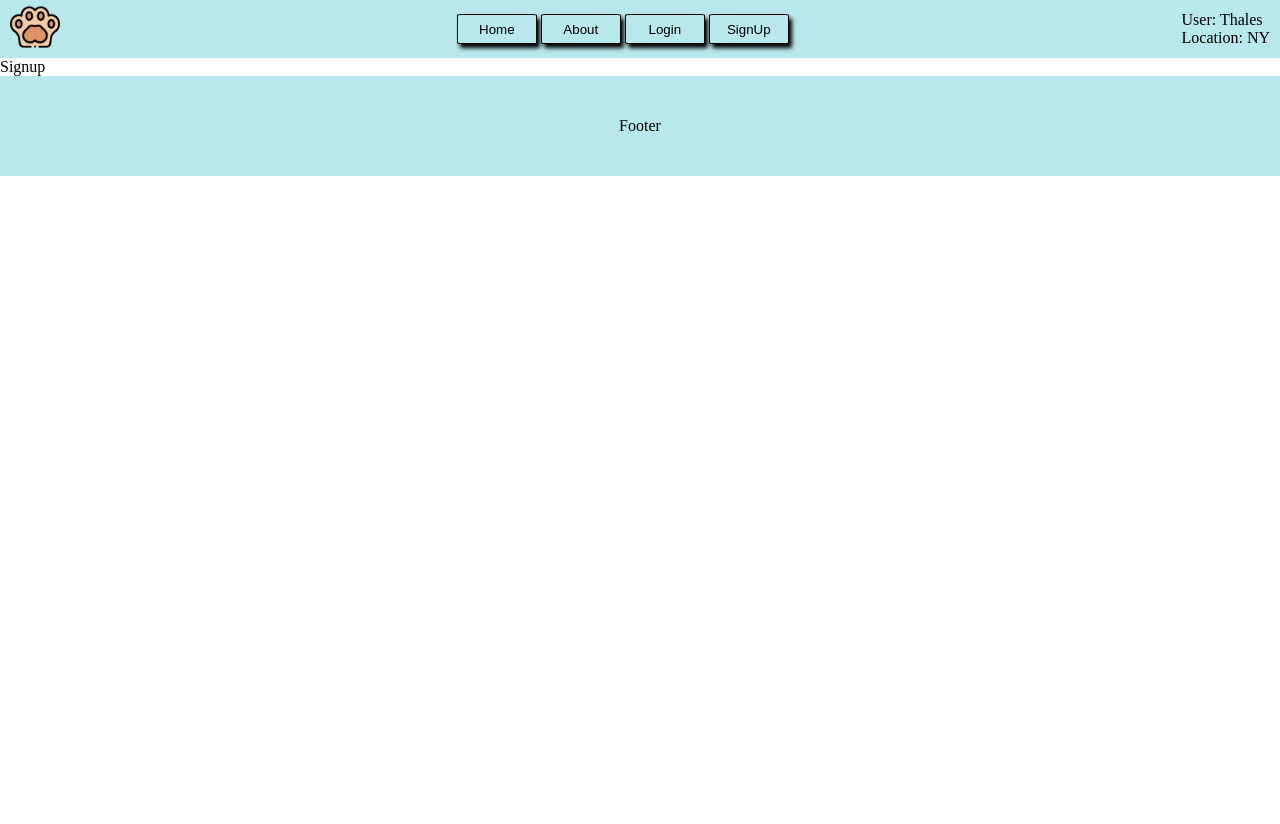
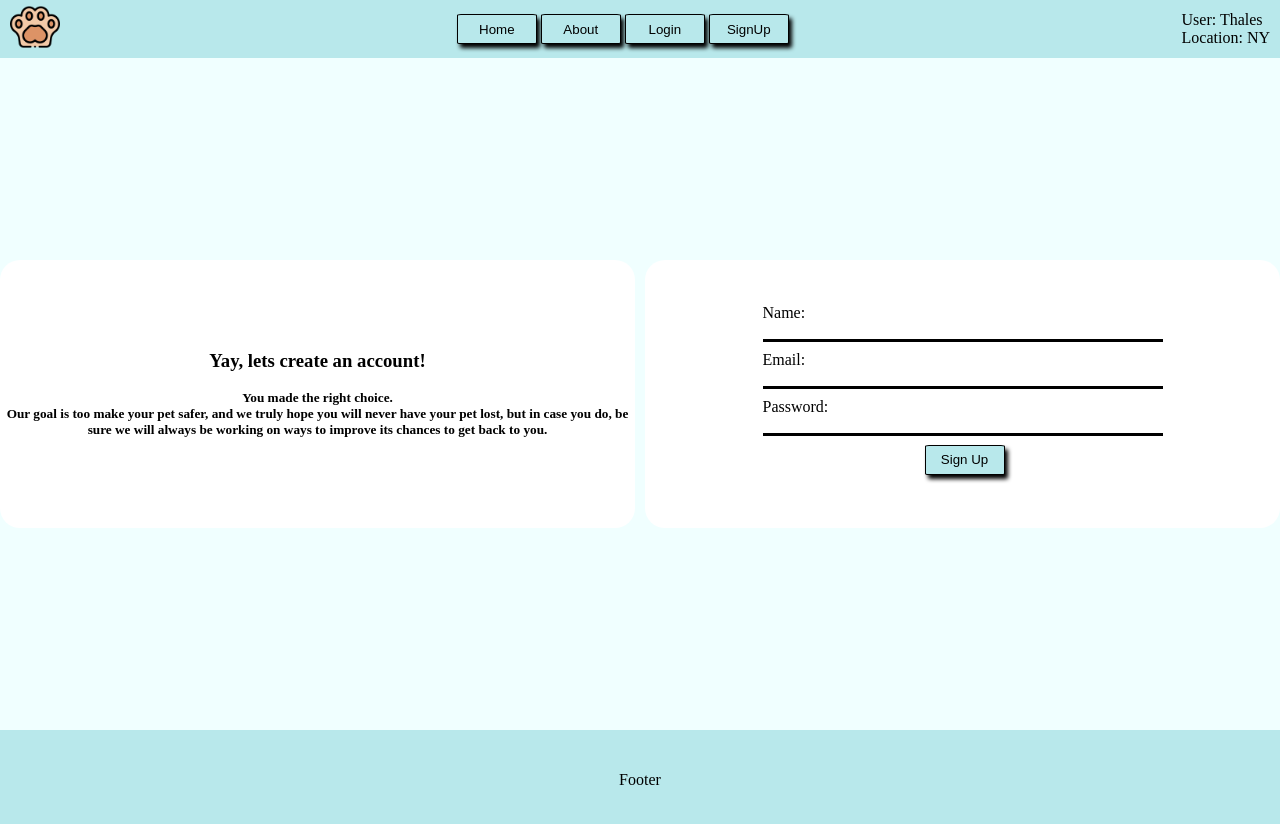
Before and after one commit to alantmatos/backhome-frontend-v0.00.1, a React (Create React App) app: page /signup in a window 1280 px wide. Shown: the top 824 px of the page. Before the commit the page ends 800 px from the top, so only its background shows below. Built offline with nearby package versions, Linux system fonts and the light colour scheme.

Commit message:
sign up page

```diff
--- a/src/Components/About/About.js
+++ b/src/Components/About/About.js
@@ -1,8 +1,30 @@
-import React from 'react'
+import React from 'react';
+import './index.css';
 
 const About = () => {
   return (
-    <div>About</div>
+    <div className='about-container'>
+    <div className='about'>
+            <h2> Back Home </h2>
+            <p>
+                Although there are systems in place to track and help recover lost pets, I saw the need for
+                a simpler and easier to access tool, in this scenario, upon finding the animal the person will find instructions to the web app on the dog colar,
+                perharps on the future a QRCode that will lead the person straigh to the corresponding animal, where upon entering the safe tag for the animal the owner contact information
+                will be displayed.
+
+                The safe-tag system was created to protect the pet owners from having their contact information leaked in case someone type a randon number that could eventually belong to a dog registered on our data-base.
+
+                After entering the tag number, located on the front of the dog colar, the dog information will be displayed, to proceed the person need to enter the safe-tag, which is located on the inside of the colar, this
+                step will require the person to actually have access to the animal, minimazing the chances of scam.
+
+
+                Back Home will continue to evolve and move towards its only goal, Be an easy to access tool helping lost pets get back to their beloved family.
+
+            </p>
+            <h4>Alan T. Matos</h4>
+            <h5>Back Home - NY - 2022</h5>
+        </div>
+</div>
   )
 }
 
--- a/src/Components/About/index.css
+++ b/src/Components/About/index.css
@@ -0,0 +1,24 @@
+
+
+.about-container{
+    width: 100vw;
+    height: 84vh;
+
+    background-color: azure;
+
+    display: flex;
+    justify-content: center;
+    align-items: center;
+}
+
+.about{
+    height: 40%;
+    width: 50%;
+
+    display: flex;
+    flex-direction: column;
+    justify-content: center;
+    align-items: center;
+
+    text-align: center;
+}
--- a/src/Components/SignUp/Signup.js
+++ b/src/Components/SignUp/Signup.js
@@ -1,8 +1,72 @@
-import React from 'react'
+import React, { useState } from 'react';
+import './index.css';
+
 
 const Signup = () => {
+
+  let [modalDisplay, setModalDisplay] = useState(false);
+
+
+
   return (
-    <div>Signup</div>
+    <div className='signup-container'>
+
+
+      <div className='left'>
+        <div className='signup-tittle'>
+          <h3>Yay, lets create an account!</h3> <br></br>
+
+          <h5>
+            You made the right choice. <br>
+            </br>Our goal is too make your pet safer, and we truly hope you will never have your pet lost,
+            but in case you do, be sure we will always be working on ways to improve its chances to get back to you.
+          </h5>
+        </div>
+
+      </div>
+
+      {!modalDisplay ?
+        <div className='right'>
+          <form>
+            <div>
+              <label>Name:</label><br></br>
+              <input type='text'></input>
+            </div>
+
+            <div>
+              <label>Email:</label><br></br>
+              <input type='text'></input>
+            </div>
+
+            <div>
+              <label>Password:</label><br></br>
+              <input type='text'></input>
+            </div>
+
+            <div className='btn-container'> <br></br>
+              <button className='signup-btn' onClick={() => setModalDisplay(!modalDisplay)}>Sign Up</button>
+            </div>
+          </form>
+        </div>
+        : null}
+
+
+
+      {modalDisplay ?
+        <div className='modal-card'>
+          <form>
+            <div>
+              <label>Please enter the PIN sent on your email:</label>
+              <input type='number'></input>
+            </div>
+
+            <div className='btn-container'>
+              <button type=''> Sign Up</button>
+            </div>
+          </form>
+        </div>
+        : null}
+    </div>
   )
 }
 
--- a/src/Components/SignUp/index.css
+++ b/src/Components/SignUp/index.css
@@ -0,0 +1,67 @@
+.signup-container {
+    background-color: azure;
+    height: 84vh;
+    display: flex;
+    justify-content: center;
+    align-items: center;
+}
+
+
+.left {
+    background-color: white;
+    height: 40%;
+    width: 50%;
+    border-radius: 20px;
+    margin-right: 10px;
+
+    display: flex;
+    justify-content: center;
+    align-items: center;
+
+    text-align: center;
+
+
+}
+
+
+.right {
+    background-color: white;
+    height: 40%;
+    width: 50%;
+    border-radius: 20px;
+
+    display: flex;
+    align-items: center;
+    justify-content: center;
+}
+
+form>div {
+    margin-bottom: 9px;
+}
+
+label {
+    width: 80px;
+}
+
+input {
+    width: 400px;
+    border: none;
+    border-bottom: 3px solid black;
+}
+
+.btn-container {
+    display: flex;
+    justify-content: center;
+}
+
+
+.modal-card {
+    background-color: white;
+    height: 40%;
+    width: 50%;
+    border-radius: 20px;
+
+    display: flex;
+    align-items: center;
+    justify-content: center;
+}
```
Also changed, not shown: 1 other file (tests, documents, lock files or other folders).
